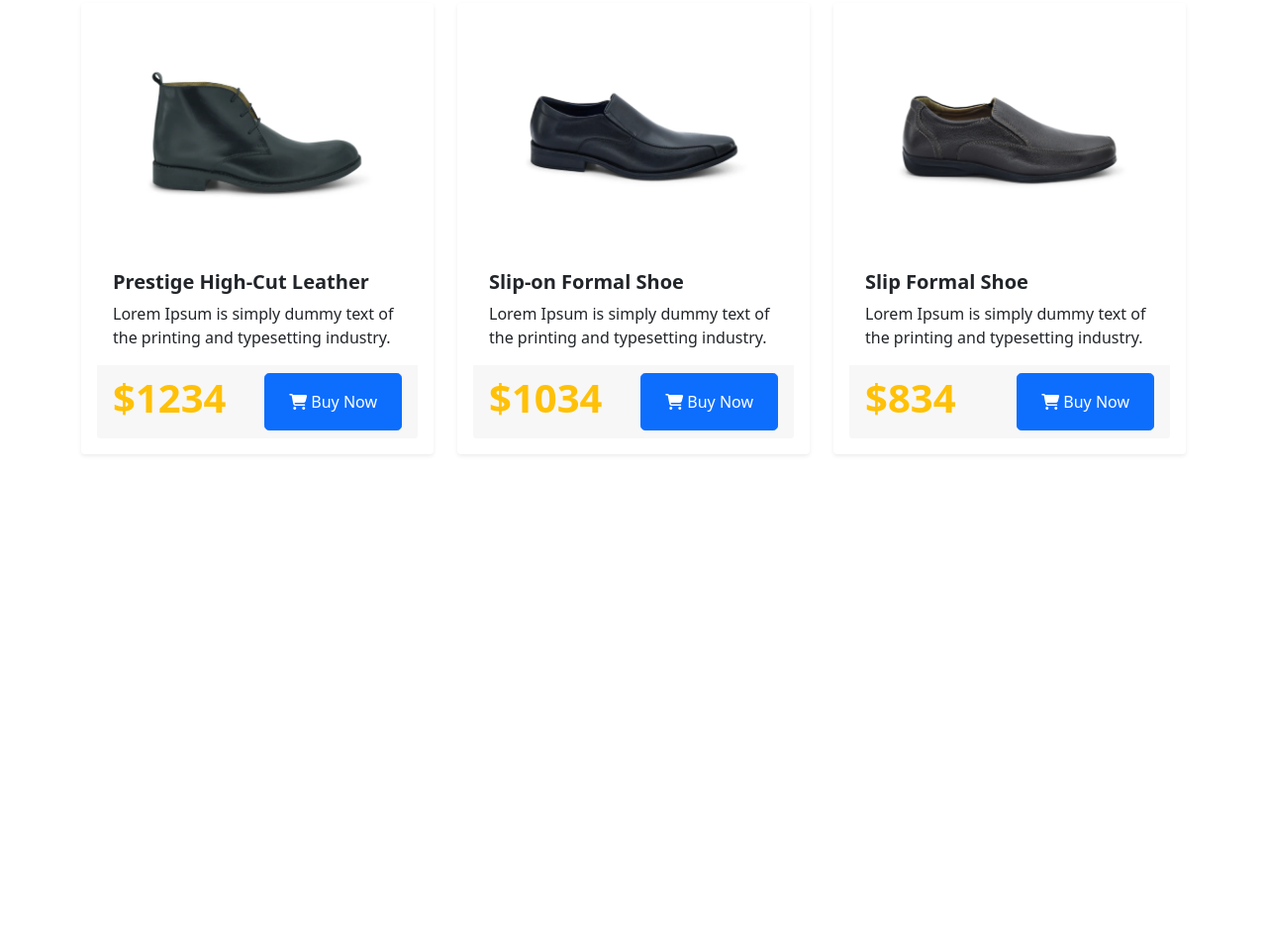
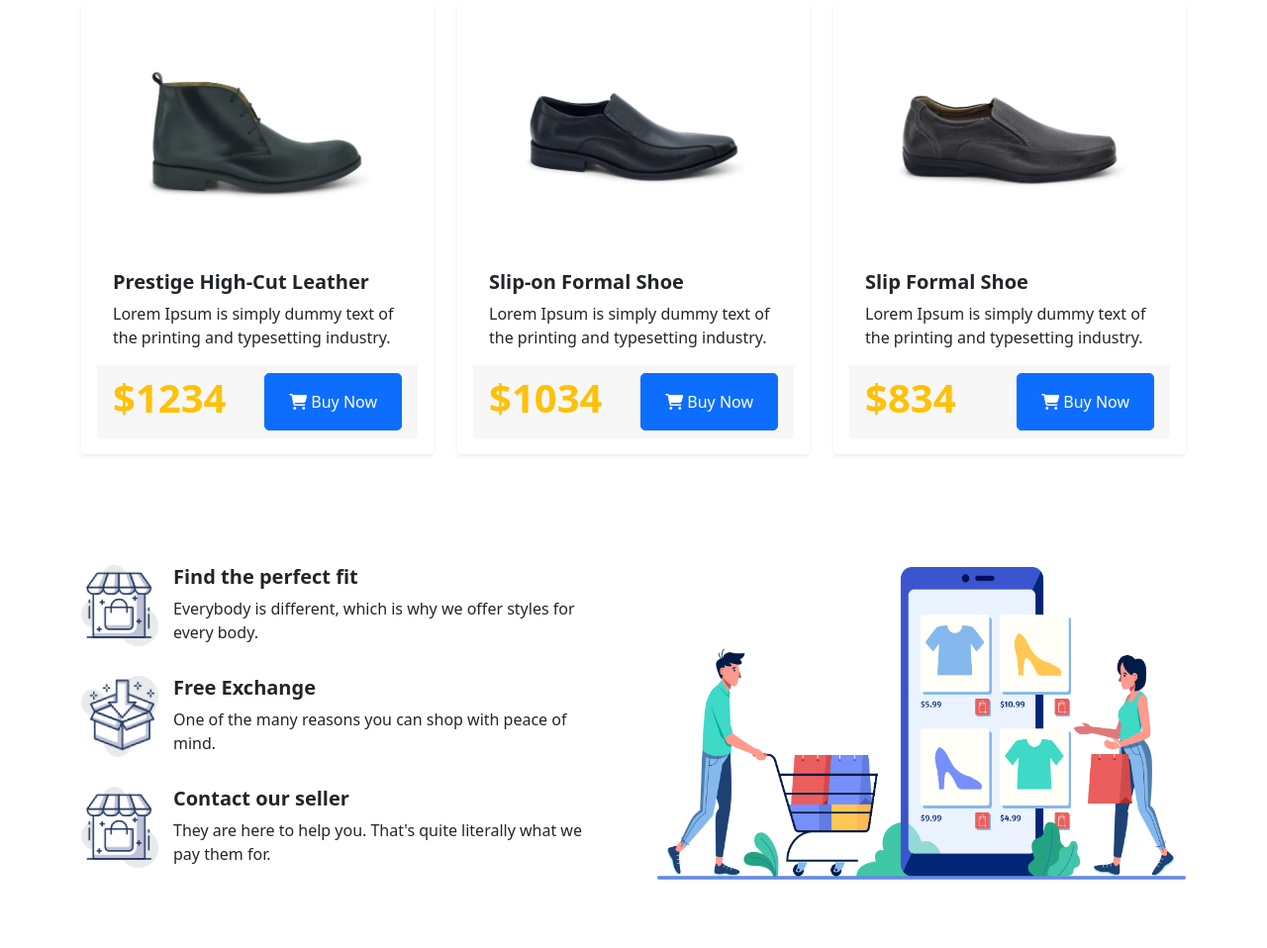
Before and after one commit to moeen-mahmud/nike-react, a plain HTML site: page index.html in a window 1280 px wide. Shown: the part 1345-2303 px from the top of the page at 99% size. Before the commit the page ends 1852 px from the top, so only its background shows below. Drawn offline with nearby package versions, Linux system fonts and the light colour scheme.

Commit message:
added feature section

```diff
--- a/index.html
+++ b/index.html
@@ -305,6 +305,86 @@
           </div>
         </div>
       </div>
+      <!-- Features Section -->
+      <div class="container my-5 py-5">
+        <div class="row row-cols-2 g-5 align-items-center">
+          <!-- Feature Image -->
+          <div class="col-lg-6 col-12 order-sm-last">
+            <img src="./icons/feature-img.png" alt="" style="width: 100%" />
+          </div>
+          <!-- Feature Content -->
+          <div class="col-lg-6 col-12 order-sm-first">
+            <div class="col-12 my-3">
+              <div class="row">
+                <div class="col-lg-2 col-12">
+                  <div class="feature--img">
+                    <img
+                      src="./icons/store-icon.png"
+                      alt="Store"
+                      style="width: 78px; height: 82px"
+                      class="d-block mx-auto"
+                    />
+                  </div>
+                </div>
+                <div class="col-lg-10 col-12 align-self-center">
+                  <div class="feature--info text-center text-lg-start">
+                    <h5 class="fw-bold">Find the perfect fit</h5>
+                    <p>
+                      Everybody is different, which is why we offer styles for
+                      every body.
+                    </p>
+                  </div>
+                </div>
+              </div>
+            </div>
+            <div class="col-12 my-3">
+              <div class="row">
+                <div class="col-lg-2 col-12">
+                  <div class="feature--img">
+                    <img
+                      src="./icons/box-icon.png"
+                      alt="Store"
+                      style="width: 78px; height: 82px"
+                      class="d-block mx-auto"
+                    />
+                  </div>
+                </div>
+                <div class="col-lg-10 col-12 align-self-center">
+                  <div class="feature--info text-center text-lg-start">
+                    <h5 class="fw-bold">Free Exchange</h5>
+                    <p>
+                      One of the many reasons you can shop with peace of mind.
+                    </p>
+                  </div>
+                </div>
+              </div>
+            </div>
+            <div class="col-12 my-3">
+              <div class="row">
+                <div class="col-lg-2 col-12">
+                  <div class="feature--img">
+                    <img
+                      src="./icons/store-icon.png"
+                      alt="Store"
+                      style="width: 78px; height: 82px"
+                      class="d-block mx-auto"
+                    />
+                  </div>
+                </div>
+                <div class="col-lg-10 col-12 align-self-center">
+                  <div class="feature--info text-center text-lg-start">
+                    <h5 class="fw-bold">Contact our seller</h5>
+                    <p>
+                      They are here to help you. That's quite literally what we
+                      pay them for.
+                    </p>
+                  </div>
+                </div>
+              </div>
+            </div>
+          </div>
+        </div>
+      </div>
     </main>
     <!-- Footer Section -->
     <footer></footer>
```
